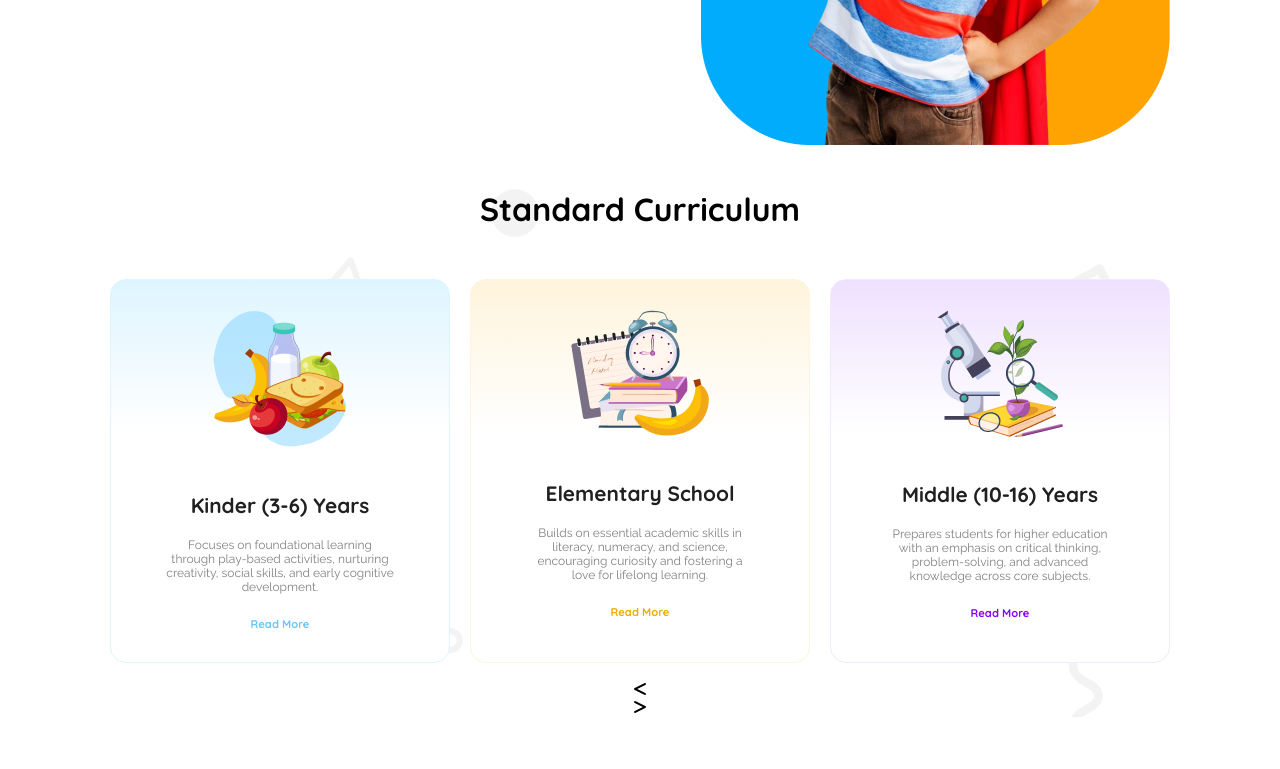
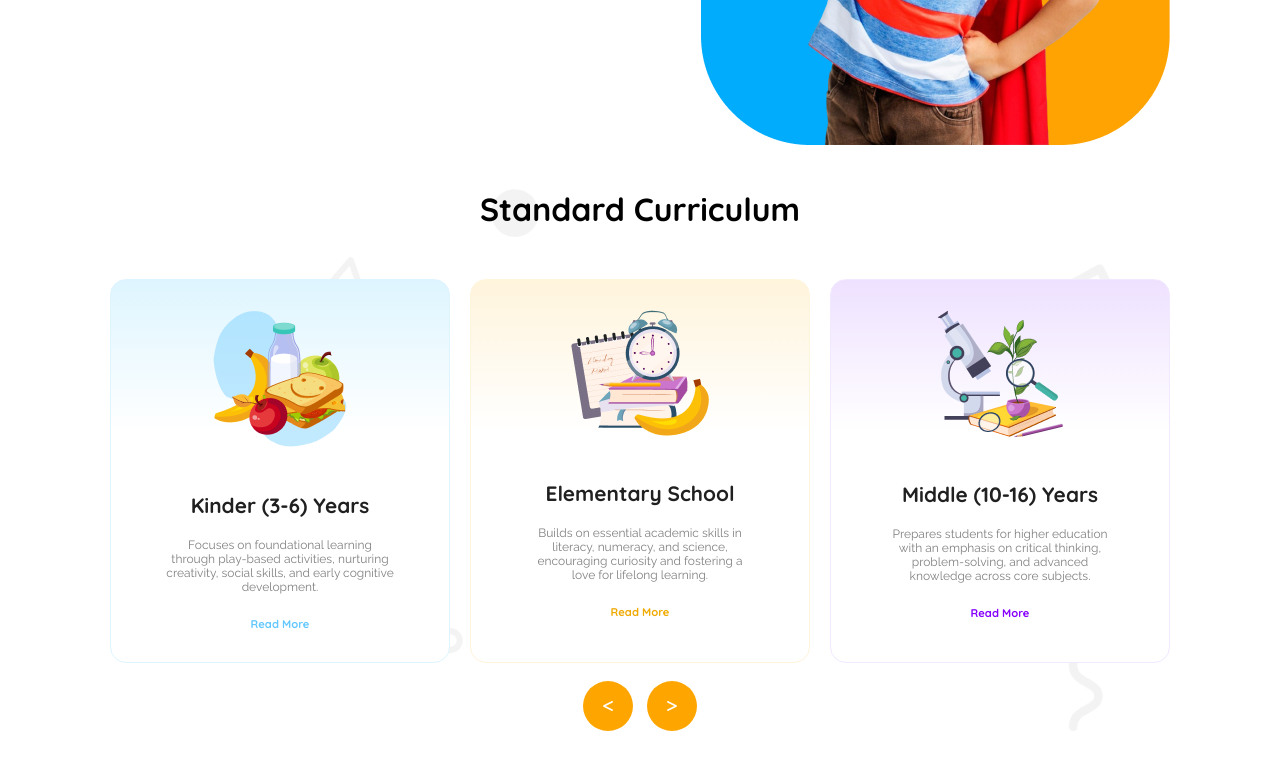
Before and after one commit to thmim/assignment-2-kids-school, a plain HTML site: page index.html in a window 1280 px wide. Shown: the part 528-1297 px from the top of the page. Before the commit the page ends 1245 px from the top, so only its background shows below. Drawn offline with Linux system fonts and the light colour scheme.

Commit message:
make standard section responsive

```diff
--- a/index.html
+++ b/index.html
@@ -73,12 +73,11 @@
             </div>
          </section>
          <div class="icon">
-            <div>
-            <i class="fa-solid fa-less-than"></i>
-        </div>
-        <div>
-            <i class="fa-solid fa-greater-than"></i>
-        </div>
+
+            <button class="icon-btn-1"><i class="fa-solid fa-less-than"></i></button>
+
+            <button class="icon-btn-2"><i class="fa-solid fa-greater-than"></i></button>
+
          </div>
     </main>
     <footer>
--- a/styles/style.css
+++ b/styles/style.css
@@ -209,8 +209,27 @@ ul li a{
  }
  .icon{
     text-align: center;
-    gap: 10px;
+    margin-bottom: 40px;
  }
+ .icon-btn-1{
+    height: 50px;
+    width: 50px;
+    margin-right: 5px;
+    border-radius: 25px;
+    background-color: Orange;
+    color: #FFFFFF;
+    border: none;
+ }
+ .icon-btn-2{
+    height: 50px;
+    width: 50px;
+    margin-left: 5px;
+    border-radius: 25px;
+    background-color: Orange;
+    color: #FFFFFF;
+    border: none;
+ }
+
 
 
 
@@ -252,4 +271,18 @@ ul li a{
     .banner-content{
         order: 2;
     }
+    .curriculum-container{
+        grid-template-columns: repeat(1, 1fr);
+        margin: 20px;
+    }
+    .icon{
+        display: none;
+    }
+    .curriculum-section{
+
+    }
+    .card{
+        padding: 30px;
+
+    }
 }
```
